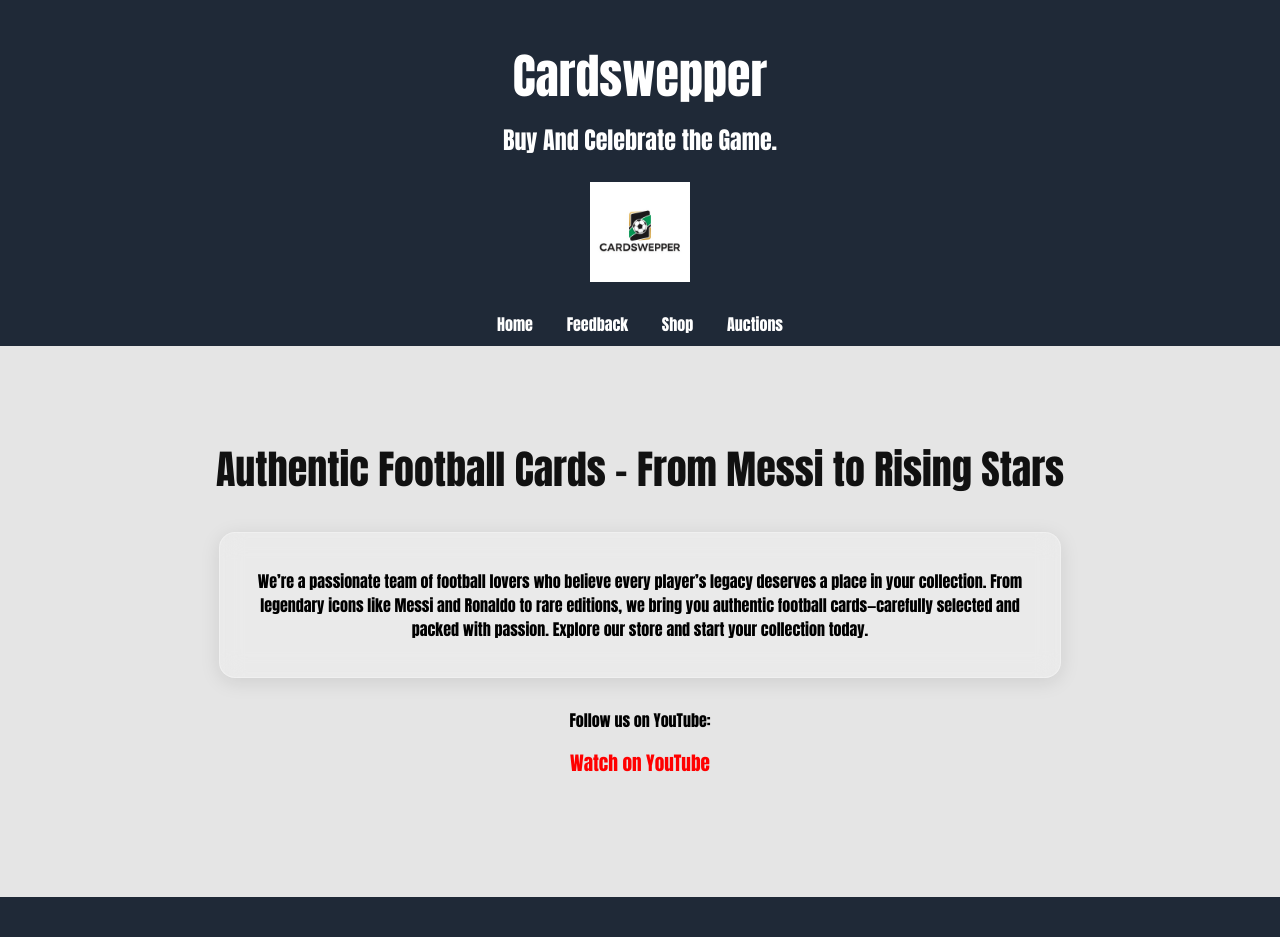
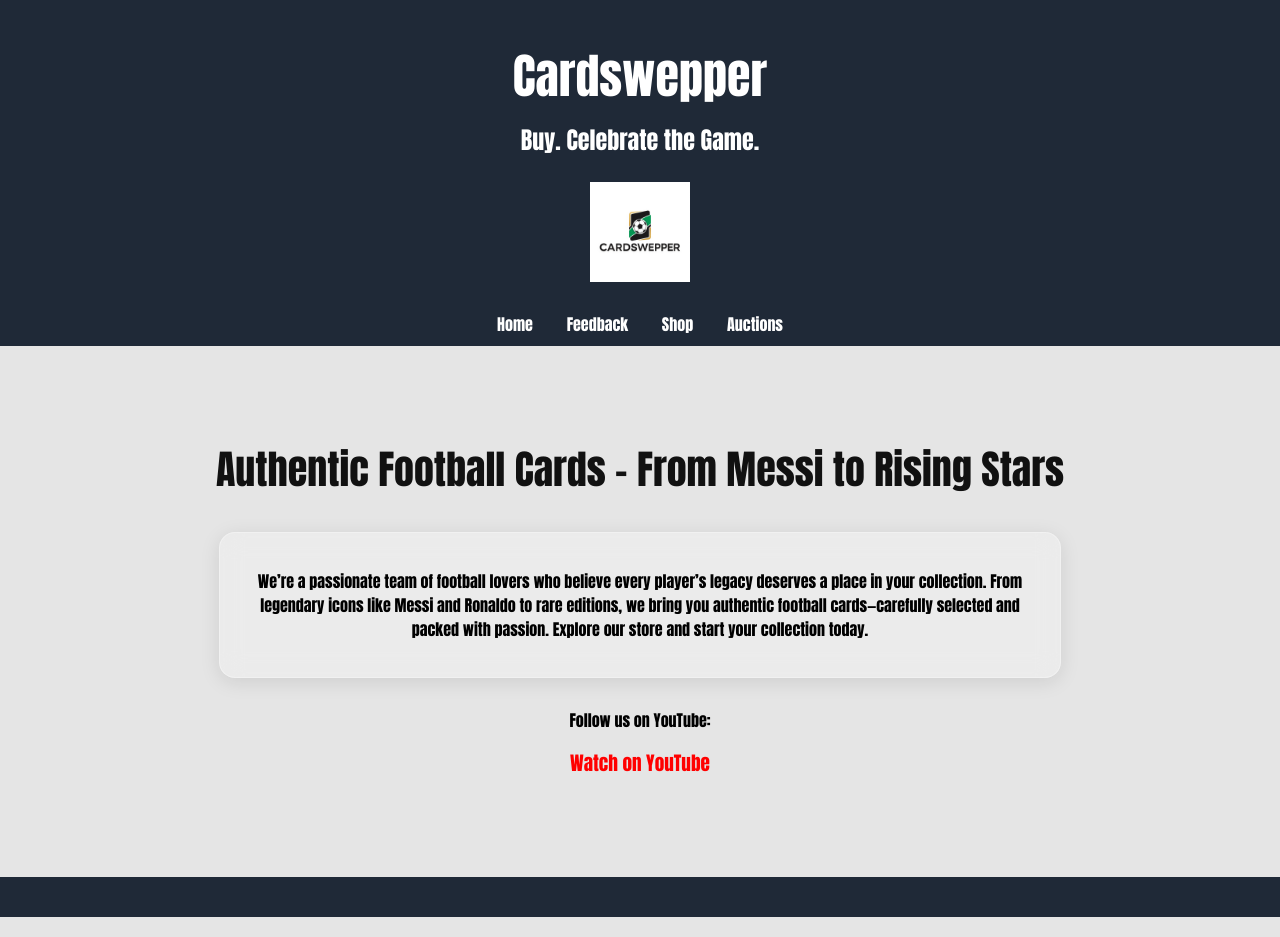
Before and after one commit to Cardswepper/Cardswepper, a plain HTML site: page index.html in a window 1280 px wide. Drawn offline with Linux system fonts and the light colour scheme.

Commit message:
Update index.html

```diff
--- a/index.html
+++ b/index.html
@@ -6,12 +6,16 @@
   <title>Cardswepper – Home</title>
   <link rel="icon" href="logo.png" type="image/png" />
   <style>
+    html, body {
+      margin: 0;
+      padding: 0;
+      height: 100%;
+    }
+
     body {
       font-family: Impact, sans-serif;
-      background-color: #e5e5e5;
+      background-color: #e5e5e5 !important;
       color: #000000;
-      margin: 0;
-      padding: 0;
     }
 
     header {
@@ -65,7 +69,7 @@
     }
 
     .glass-box {
-      background: rgba(255, 255, 255, 0.2);
+      background: rgba(255, 255, 255, 0.25);
       backdrop-filter: blur(12px);
       -webkit-backdrop-filter: blur(12px);
       border-radius: 16px;
@@ -93,10 +97,11 @@
 
     footer {
       background-color: #1f2937;
-      padding: 20px;
+      padding: 20px 0;
       text-align: center;
       color: white;
-      margin-top: 60px;
+      width: 100%;
+      margin: 0;
     }
   </style>
 </head>
@@ -104,7 +109,7 @@
 
   <header>
     <h1>Cardswepper</h1>
-    <p>Buy And Celebrate the Game.</p>
+    <p>Buy. Celebrate the Game.</p>
     <img src="logo.png" alt="Cardswepper Logo" />
   </header>
 
@@ -147,7 +152,7 @@
   </div>
 
   <footer>
-    <!-- Bottom navbar-like footer -->
+    <!-- Bottom dark bar for symmetry -->
   </footer>
 
 </body>
```
